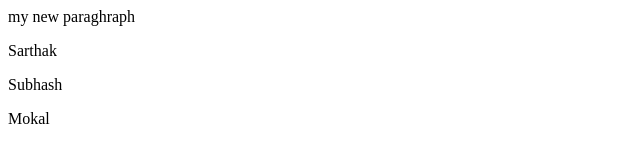
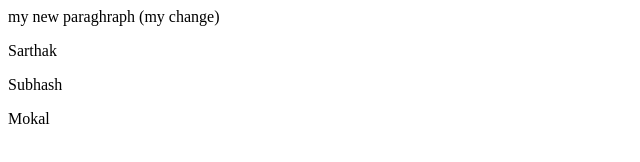
Before and after one commit to Sarthakmokal89/localrepo, a plain HTML site: page index.html in a window 1280 px wide. Shown: the whole page, without its empty margins (0-640 px from the left). Drawn offline with Linux system fonts and the light colour scheme.

Commit message:
new changes

```diff
--- a/index.html
+++ b/index.html
@@ -1,4 +1,4 @@
-<P>my new paraghraph</P>
+<P>my new paraghraph (my change)</P>
 <P>Sarthak</P>
 <P>Subhash</P>
 <P>Mokal</P>
```
